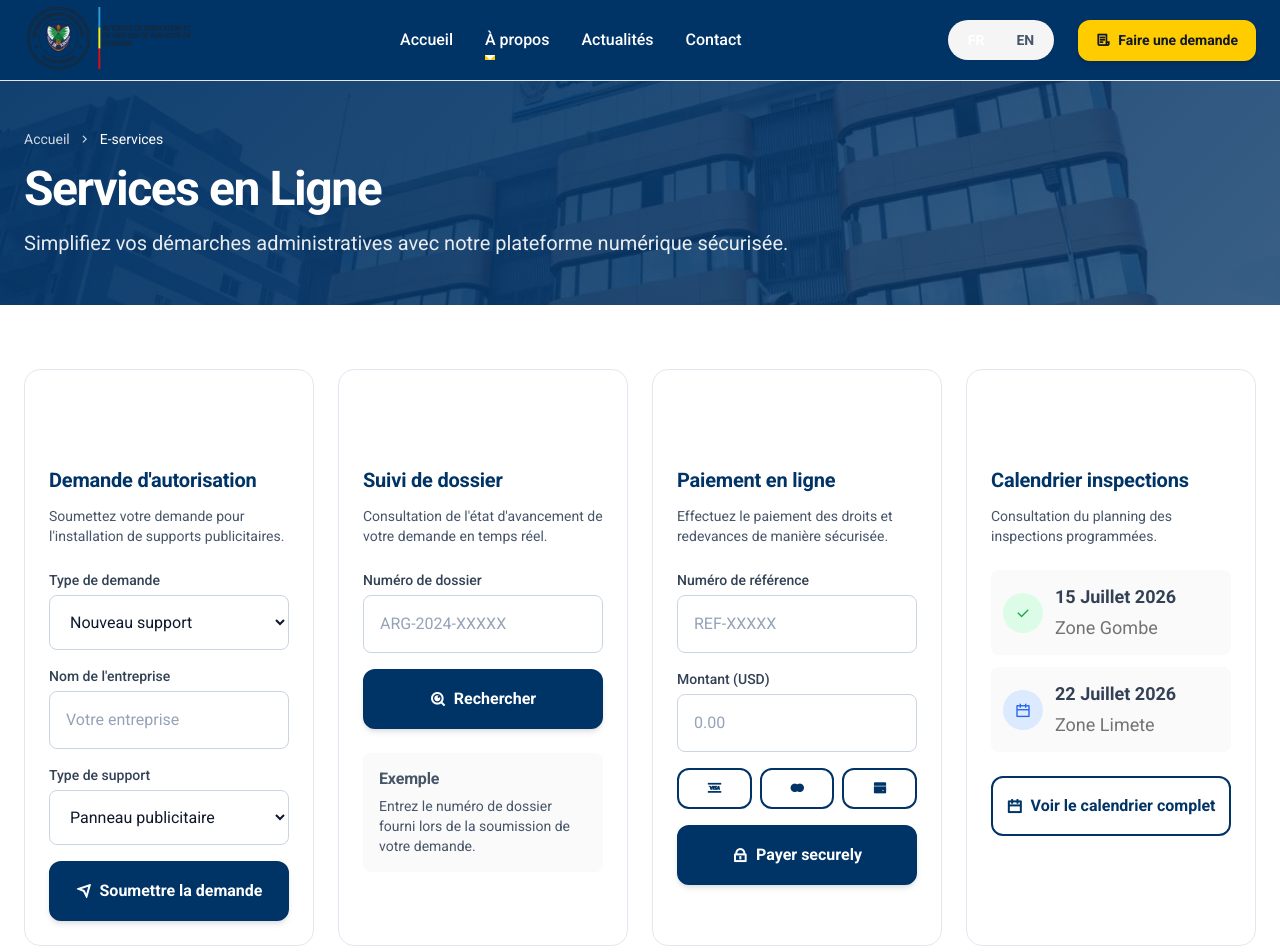
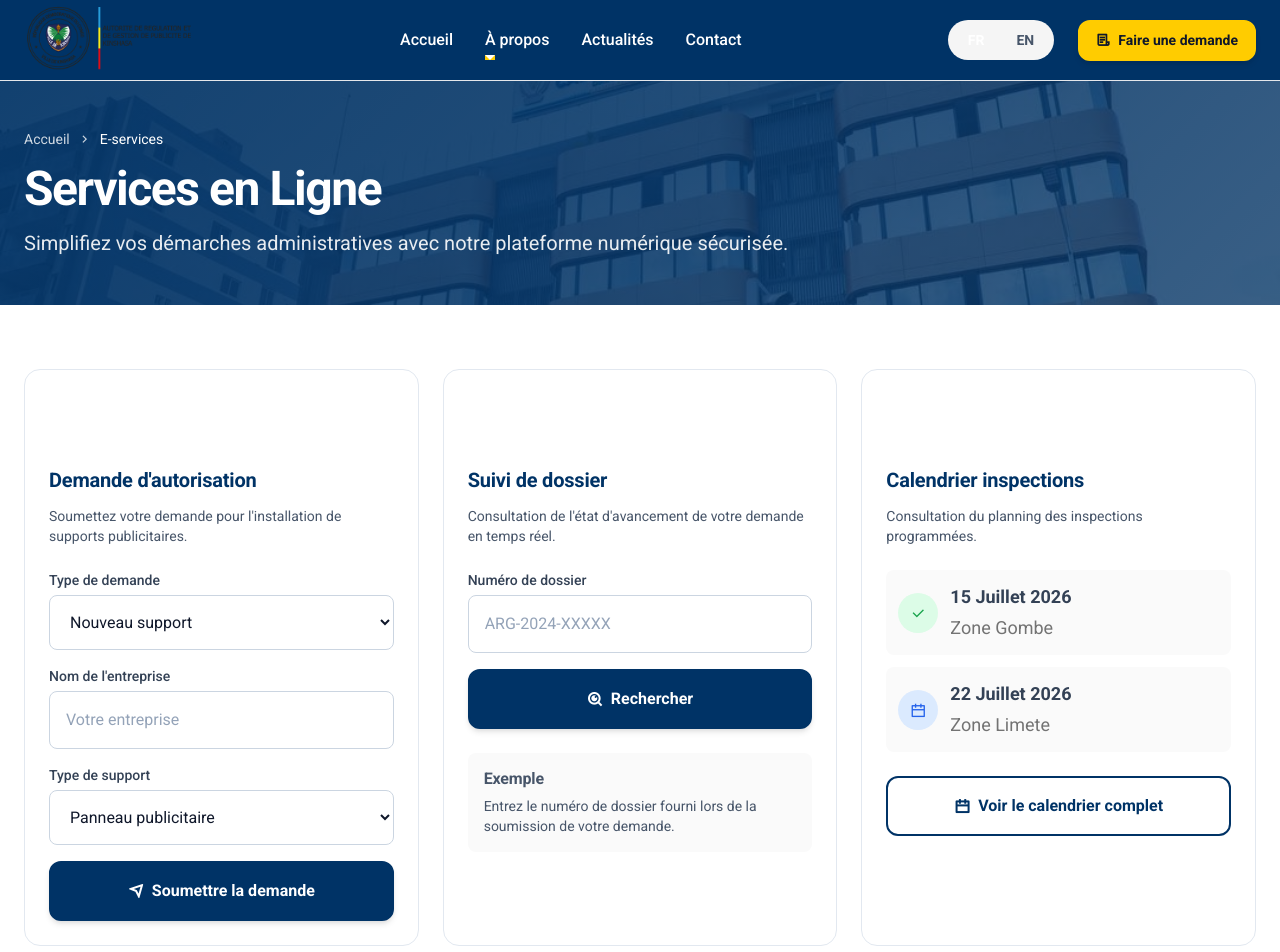
Before and after one commit to arnoldnzama/ARGPK, a plain HTML site: page e-services.html in a window 1280 px wide. Shown: the top 952 px of the page. Drawn offline with nearby package versions, Linux system fonts and the light colour scheme.

Commit message:
Supprime Service 3 et ajuste grille services

```diff
--- a/e-services.html
+++ b/e-services.html
@@ -154,7 +154,7 @@
         <!-- Services Grid -->
         <section class="section bg-white">
             <div class="container">
-                <div class="grid grid-cols-1 md:grid-cols-2 lg:grid-cols-4 gap-6">
+                <div class="grid grid-cols-1 md:grid-cols-2 lg:grid-cols-3 gap-6">
                     <!-- Service 1 -->
                     <div id="demande" class="card animate-on-scroll">
                         <div class="p-6">
@@ -219,44 +219,8 @@
                         </div>
                     </div>
 
-                    <!-- Service 3 -->
-                    <div id="paiement" class="card animate-on-scroll" style="animation-delay: 0.2s;">
-                        <div class="p-6">
-                            <div class="w-14 h-14 rounded-xl bg-primary flex items-center justify-center mb-4">
-                                <i class="ri-bank-card-line text-2xl text-white"></i>
-                            </div>
-                            <h3 class="text-xl font-bold text-primary mb-3">Paiement en ligne</h3>
-                            <p class="text-neutral-600 text-sm mb-6">Effectuez le paiement des droits et redevances de manière sécurisée.</p>
-
-                            <form class="space-y-4">
-                                <div>
-                                    <label class="form-label">Numéro de référence</label>
-                                    <input type="text" class="form-control" placeholder="REF-XXXXX">
-                                </div>
-                                <div>
-                                    <label class="form-label">Montant (USD)</label>
-                                    <input type="number" class="form-control" placeholder="0.00" readonly>
-                                </div>
-                                <div class="flex gap-2">
-                                    <button type="button" class="btn btn-outline btn-sm flex-1">
-                                        <i class="ri-visa-fill"></i>
-                                    </button>
-                                    <button type="button" class="btn btn-outline btn-sm flex-1">
-                                        <i class="ri-mastercard-fill"></i>
-                                    </button>
-                                    <button type="button" class="btn btn-outline btn-sm flex-1">
-                                        <i class="ri-bank-card-fill"></i>
-                                    </button>
-                                </div>
-                                <button type="submit" class="btn btn-primary w-full">
-                                    <i class="ri-lock-line"></i> Payer securely
-                                </button>
-                            </form>
-                        </div>
-                    </div>
-
                     <!-- Service 4 -->
-                    <div id="calendrier" class="card animate-on-scroll" style="animation-delay: 0.3s;">
+                    <div id="calendrier" class="card animate-on-scroll" style="animation-delay: 0.2s;">
                         <div class="p-6">
                             <div class="w-14 h-14 rounded-xl bg-primary flex items-center justify-center mb-4">
                                 <i class="ri-calendar-check-line text-2xl text-white"></i>
```
